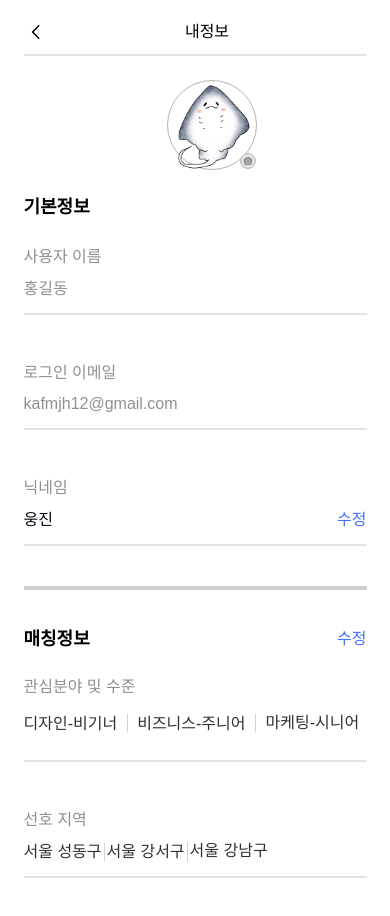
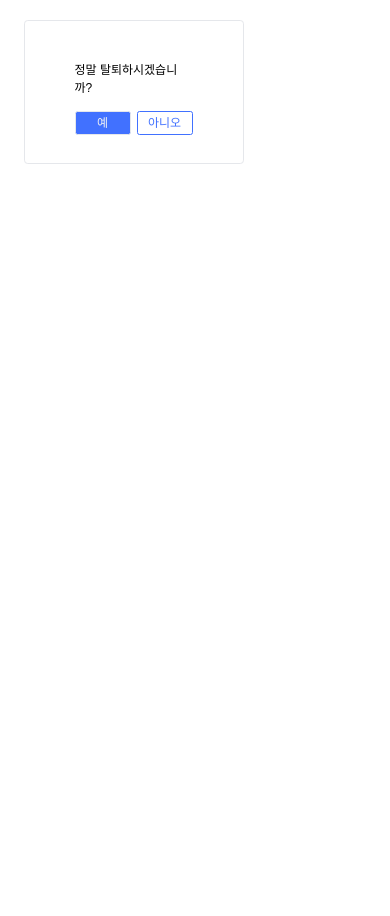
Before and after one commit to Woongjin-Udemy-Pixe11/sturing, a Next.js app: page /users/1 in a window 390 px wide. Shown: the top 916 px of the page. After the commit the page ends 844 px from the top, so only its background shows below. Built offline with nearby package versions, Linux system fonts and the light colour scheme; a web font is replaced by a local one.

Commit message:
[desing] 마이페이지 컴포넌트 간단 반응형 추가

```diff
--- a/src/app/users/[userid]/_componets/MiniAgreeModal.tsx
+++ b/src/app/users/[userid]/_componets/MiniAgreeModal.tsx
@@ -1,9 +1,11 @@
 export default function MiniAgreeModal() {
   return (
-    <div className="w-[22rem] h-[14.4rem] px-[5rem] py-[4rem] border boder-black rounded-md">
-      <h1 className="text-[1.2rem]">정말 탈퇴하시겠습니까?</h1>
-      <section className="mt-[1.4rem] w-full flex gap-[0.6rem] ">
-        <button className="border bg-main-600 px-[0.6rem] py-[0.2rem] text-content-2 rounded  text-gray-200 flex-1">
+    <div className="w-[22rem] h-[14.4rem] md:w-[40rem] md:h-[24rem] px-[5rem] py-[4rem] border boder-black rounded-md">
+      <h1 className="text-[1.2rem] md:text-[2rem] md:text-center">
+        정말 탈퇴하시겠습니까?
+      </h1>
+      <section className="mt-[1.4rem] md:mt-[4rem] w-full mt:w-[75%] mt:h-[10rem] flex gap-[0.6rem] ">
+        <button className="border bg-main-600 px-[0.6rem] py-[0.2rem] text-content-2 rounded  text-gray-200 flex-1 ">
           예
         </button>
         <button className="border border-main-600 px-[0.6rem] py-[0.2rem] text-content-2 rounded  text-main-600 flex-1">
--- a/src/app/users/[userid]/_pages/MyBookMarkList.tsx
+++ b/src/app/users/[userid]/_pages/MyBookMarkList.tsx
@@ -18,10 +18,10 @@ export default function MyBookMarkList() {
         </Tabs.List>
         <div className="py-5">
           <Tabs.Content value="스터디" className="flex flex-col gap-[1rem]">
-            <div className="flex flex-wrap gap-2">
+            <div className="flex flex-wrap gap-3 m-auto">
               {dummyCardList &&
-                dummyCardList.map((card) => (
-                  <div key={card.studyName}>
+                dummyCardList.map((card, index) => (
+                  <div key={card.studyName} id={String(index)}>
                     <Card
                       width="167"
                       studyImage={card.studyImage}
--- a/src/app/users/[userid]/page.tsx
+++ b/src/app/users/[userid]/page.tsx
@@ -10,7 +10,7 @@ import StudyLog from './_pages/StudyLog';
 export default function page() {
   return (
     <div>
-      <MyPageDetail />
+      <MiniAgreeModal />
     </div>
   );
 }
```
